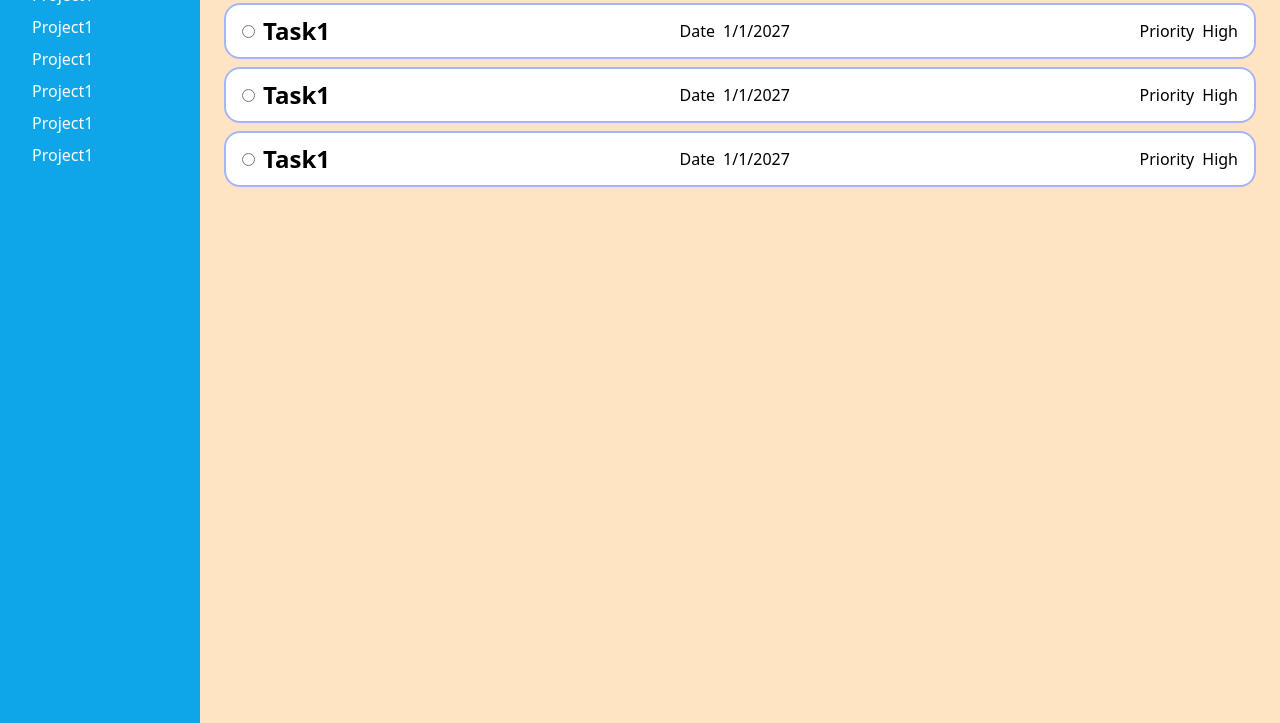
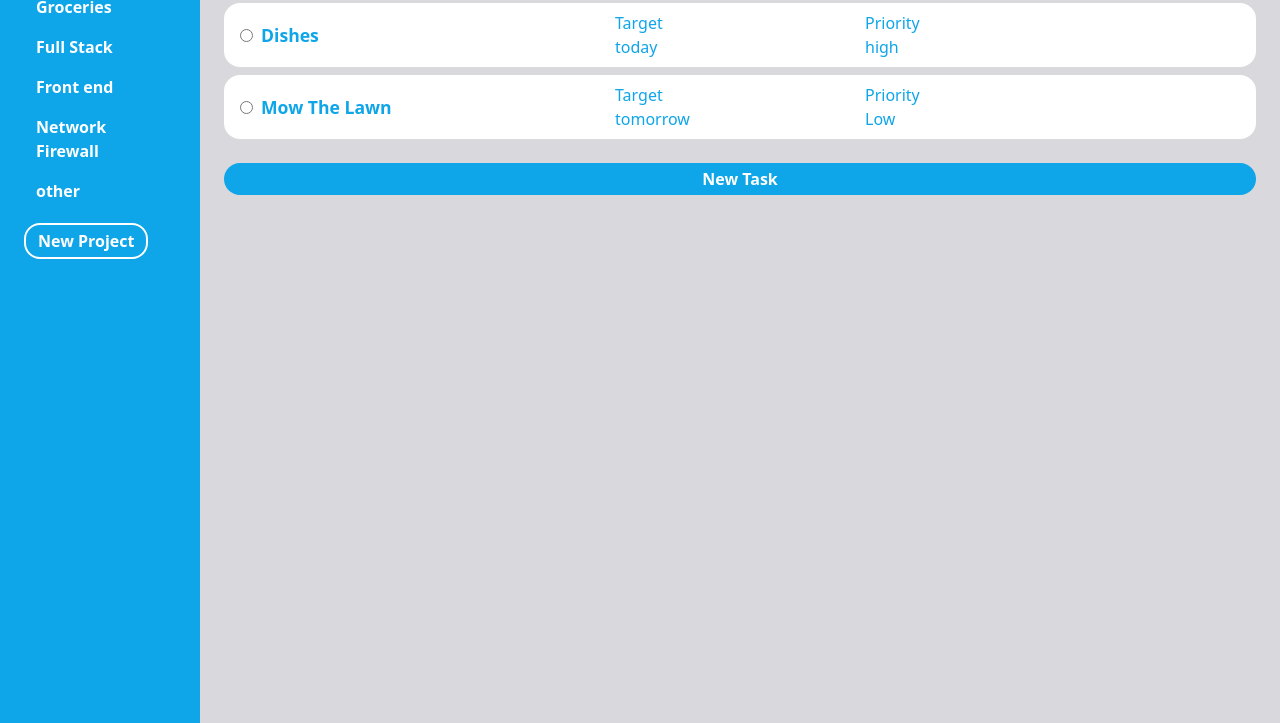
Before and after one commit to DRS2503/odin-to-do-list, a plain HTML site: page index.html in a window 1280 px wide. Shown: the part 77-800 px from the top of the page. Drawn offline with Linux system fonts and the light colour scheme.

Commit message:
Task & project factories, render func, buttons
Added the Task and project constructors, to be able to add tasks
to projects. Added a render function to render the array of tasks
based on the project object.

```diff
--- a/index.html
+++ b/index.html
@@ -10,69 +10,33 @@
 
 <body>
     <div id="main-container">
+
+
         <aside>
             <nav>
                 <h2>Projects</h2>
-                <ul>
-                    <li><a href="./index.html">Project1</a></li>
-                    <li><a href="./index.html">Project1</a></li>
-                    <li><a href="./index.html">Project1</a></li>
-                    <li><a href="./index.html">Project1</a></li>
-                    <li><a href="./index.html">Project1</a></li>
-                    <li><a href="./index.html">Project1</a></li>
+                <ul id="button-container">
+                    <li><button>Groceries</button></li>
+                    <li><button>Full Stack</button></li>
+                    <li><button>Front end</button></li>
+                    <li><button>Network Firewall</button></li>
+                    <li><button>other</button></li>
                 </ul>
+                <button id="new-project-btn">New Project</button>
             </nav>
         </aside>
+
+
         <main>
-            <h1>Object.ProjectName</h1>
+            <h1 class="project-header">Project Name</h1>
+
             <div id="task-container">
+            </div>
 
-                <div class="task">
-                    <div class="flex">
-                        <input type="radio">
-                        <h2>Task1</h2>
-                    </div>
-                    <div class="flex">
-                        <p>Date</p>
-                        <p>1/1/2027</p>
-                    </div>
-                    <div class="flex">
-                        <p>Priority</p>
-                        <p>High</p>
-                    </div>
-                </div>
+            <div id="task-container">
+                <button id="new-task-btn">New Task</button>
+            </div>
 
-                <div class="task">
-                    <div class="flex">
-                        <input type="radio">
-                        <h2>Task1</h2>
-                    </div>
-                    <div class="flex">
-                        <p>Date</p>
-                        <p>1/1/2027</p>
-                    </div>
-                    <div class="flex">
-                        <p>Priority</p>
-                        <p>High</p>
-                    </div>
-                </div>
-
-                <div class="task">
-                    <div class="flex">
-                        <input type="radio">
-                        <h2>Task1</h2>
-                    </div>
-                    <div class="flex">
-                        <p>Date</p>
-                        <p>1/1/2027</p>
-                    </div>
-                    <div class="flex">
-                        <p>Priority</p>
-                        <p>High</p>
-                    </div>
-                </div>
-
-            </div>
         </main>
     </div>
 </body>
--- a/scripts.js
+++ b/scripts.js
@@ -0,0 +1,96 @@
+const projects = [];
+
+function project(title, date){
+    const taskList = []
+
+    const getTaskList = () =>{
+        return taskList
+    }
+
+    const addTask = (object) => {
+        taskList.push(object)
+        //Render Again
+    }
+
+    const removeTask = (index) => {
+        taskList.splice(index, 1)
+        //Render Again
+    }
+
+    return { title, date, addTask, removeTask, getTaskList }
+}
+
+function task(title, date, priority, description){
+    return {title, date, priority, description};
+}
+
+function render(object){
+    const taskList = object.getTaskList();
+    const taskContainer = document.getElementById('task-container');
+
+    for(const tasks in taskList){
+        //Adding task card container to the task container
+        const taskCard = document.createElement('div');
+        taskCard.id = tasks;
+        taskCard.classList.add('task-card');
+        taskContainer.append(taskCard);
+
+        //Radio button and task header (Inner Left)
+        const taskNameDiv = document.createElement('div');
+        const radioInput = document.createElement('input');
+        const taskNameHeader = document.createElement('h2');
+        taskNameDiv.classList.add('flex');
+        radioInput.type = 'radio'
+        taskNameHeader.textContent = taskList[tasks].title;
+        taskCard.append(taskNameDiv);
+        taskNameDiv.append(radioInput, taskNameHeader);
+
+        //Date (inner center)
+        const taskContentContainer = document.createElement('div')
+        const dateLabel = document.createElement('p');
+        const dateData = document.createElement('p');
+        taskContentContainer.classList.add('task-content-container');
+        dateLabel.classList.add('label-text');
+        dateData.classList.add('data-text');
+        dateLabel.textContent = 'Target';
+        dateData.textContent = taskList[tasks].date
+        taskCard.append(taskContentContainer);
+        taskContentContainer.append(dateLabel, dateData);
+
+        const taskContentContainer2 = document.createElement('div')
+        const priorityLabel = document.createElement('p');
+        const priorityData = document.createElement('p');
+        taskContentContainer.classList.add('task-content-container2');
+        priorityLabel.classList.add('label-text');
+        priorityData.classList.add('data-text');
+        priorityLabel.textContent = 'Priority';
+        priorityData.textContent = taskList[tasks].priority;
+        taskCard.append(taskContentContainer2);
+        taskContentContainer2.append(priorityLabel, priorityData);
+
+
+
+    }
+
+}
+
+const newProjectBtn = document.getElementById('new-project-btn');
+newProjectBtn.addEventListener('click', () => {
+    console.log('New Project Clicked');
+})
+
+const newTaskBtn = document.getElementById('new-task-btn');
+newTaskBtn.addEventListener('click', () => {
+    console.log('New Task Clicked');
+})
+
+
+const project1 = project('Home Chores', 'none');
+
+const task1 = task('Dishes', 'today', 'high', 'take dishes out and reload dishwasher');
+const task2 = task('Mow The Lawn', 'tomorrow', 'Low', 'Cut the grass its getting long');
+
+project1.addTask(task1);
+project1.addTask(task2);
+
+render(project1);
--- a/style.css
+++ b/style.css
@@ -53,6 +53,8 @@ h1, h2, h3, h4, h5, h6 {
   isolation: isolate;
 }
 
+
+
 :root {
   /* --------------------------------------------------------------------
      1. COLOR — raw scale (edit these hex values to your brand)
@@ -69,14 +71,6 @@ h1, h2, h3, h4, h5, h6 {
   --color-neutral-800: #26262c;
   --color-neutral-900: #17171b;
   --color-neutral-950: #0c0c0e;
-
-  --color-primary-50: #eef2ff;
-  --color-primary-100: #e0e7ff;
-  --color-primary-300: #a5b4fc;
-  --color-primary-500: #6366f1;
-  --color-primary-600: #4f46e5;
-  --color-primary-700: #4338ca;
-  --color-primary-900: #312e81;
 
   --color-success-500: #22c55e;
   --color-warning-500: #f59e0b;
@@ -160,6 +154,9 @@ h1, h2, h3, h4, h5, h6 {
   --space-24: 6rem;    /* 96px */
 }
 
+
+
+/* Document & Reuse Section */
 *{
     margin: 0;
     padding: 0;
@@ -186,20 +183,84 @@ body{
     flex: 1;
     display: grid;
     grid-template-columns: minmax(150px, 200px) 1fr;
-    background-color: bisque;
+    background-color: var(--color-neutral-200);
 }
 
+button{
+  display: block;
+  border-radius: 1rem;
+  padding: .25rem .75rem;
+  color: var(--color-neutral-0);
+  background-color: var(--color-info);
+  border: none;
+  font-weight: 600;
+}
+
+#new-task-btn, #new-project-btn{
+  font-weight: 800;
+}
+
+button:hover{
+  color: var(--color-primary-300);
+}
+
+p{
+
+}
+
+
+
+
+/* Side Bar */
 aside{
-    background-color: #0ea5e9;
+    background-color: var(--color-info);
     grid-column: 1 / 2;
     padding: var(--space-4) var(--space-6);
     color: var(--color-neutral-0);
 }
 
+#button-container{
+  display: flex;
+  flex-direction: column;
+  align-items: flex-start;
+  gap: .5rem;
+  margin: 1rem 0px;
+}
+
+ul{
+  list-style: none;
+}
+
+#button-container button {
+  width: 100%;
+  text-align: left;
+}
+
+#new-project-btn{
+  border: 2px solid var(--color-neutral-0);
+}
+
+#new-project-btn:hover{
+  border-color: var(--color-neutral-900);
+  background-color: var(--color-neutral-0);
+  color: var(--color-neutral-900);
+}
+
+.project-header{
+  color: var(--color-info);
+}
 
 
+
+
+
+/* Main Section */
 main > h1{
     padding: var(--space-4) var(--space-6);
+}
+
+main h2{
+  font-size: 1.1rem;
 }
 
 #task-container{
@@ -209,31 +270,22 @@ main > h1{
     margin: 0 var(--space-6);
 }
 
-.task{
-    display: flex;
-    justify-content: space-between;
-    align-items: center;
-    border: 2px solid var(--color-primary-300);
-    background-color: var(--color-neutral-0);
-    border-radius: 1rem;
-    padding: var(--space-2) var(--space-4);
+.task-card{
+  display: grid;
+  justify-items: left;
+  grid-template-columns: 3fr 2fr 2fr 1fr;
+  background-color: var(--color-neutral-0);
+  border-radius: 1rem;
+  padding: var(--space-2) var(--space-4);
+  color: var(--color-info);
 }
 
-ul{
-    display: flex;
-    flex-direction: column;
-    gap: var(--space-2);
-    list-style: none;
-    margin-left: var(--space-2);
-    color: inherit;
-    margin-top: var(--space-2);
+#new-task-btn{
+  margin-top: var(--space-6);
 }
 
-a{
-    text-decoration: none;
-    color: inherit;
+#new-task-btn:hover{
+  background-color: var(--color-neutral-0);
+  border: 2px solid var(--color-info);
+  color: var(--color-info);
 }
-
-a:hover{
-    color: var(--color-primary-300);
-}
```
